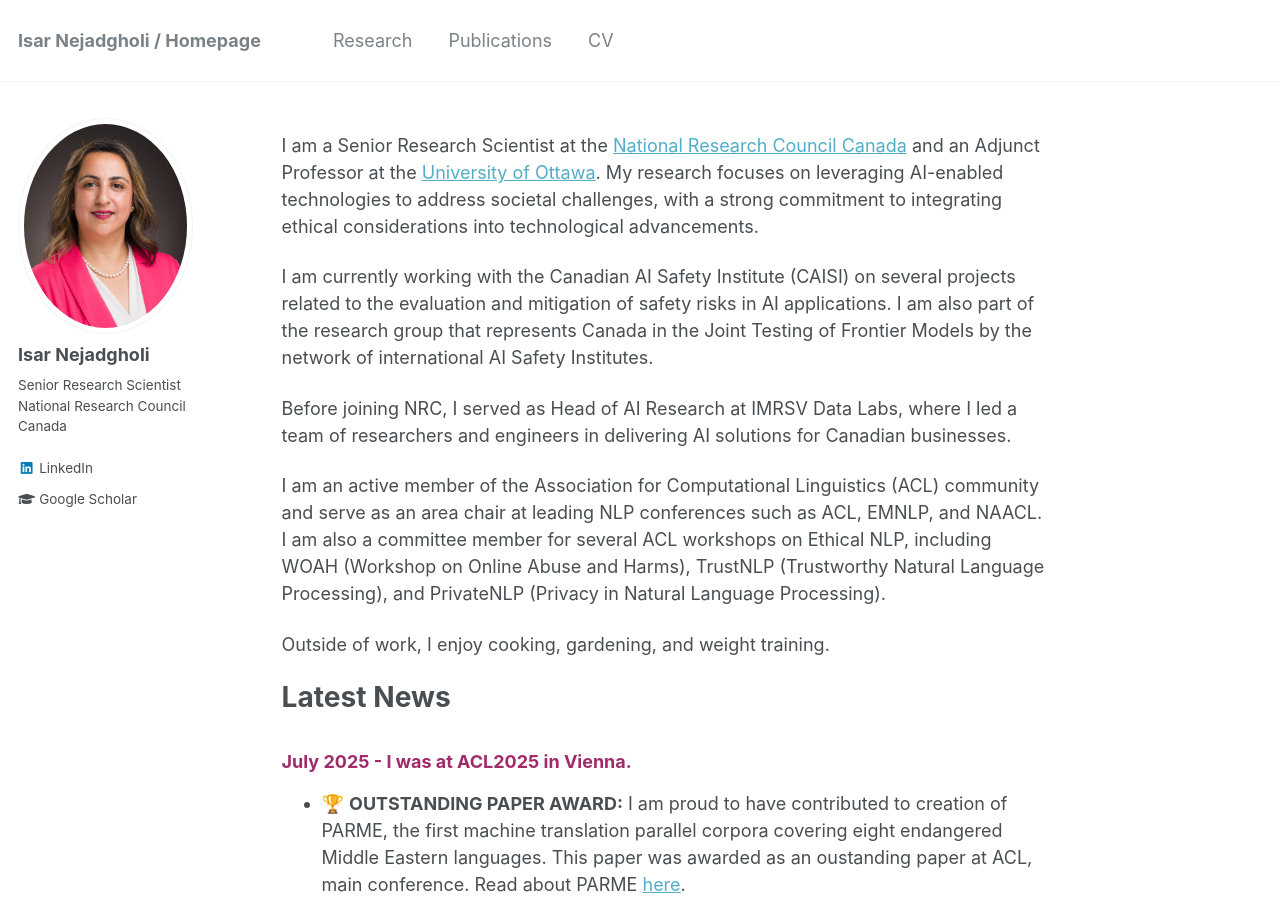
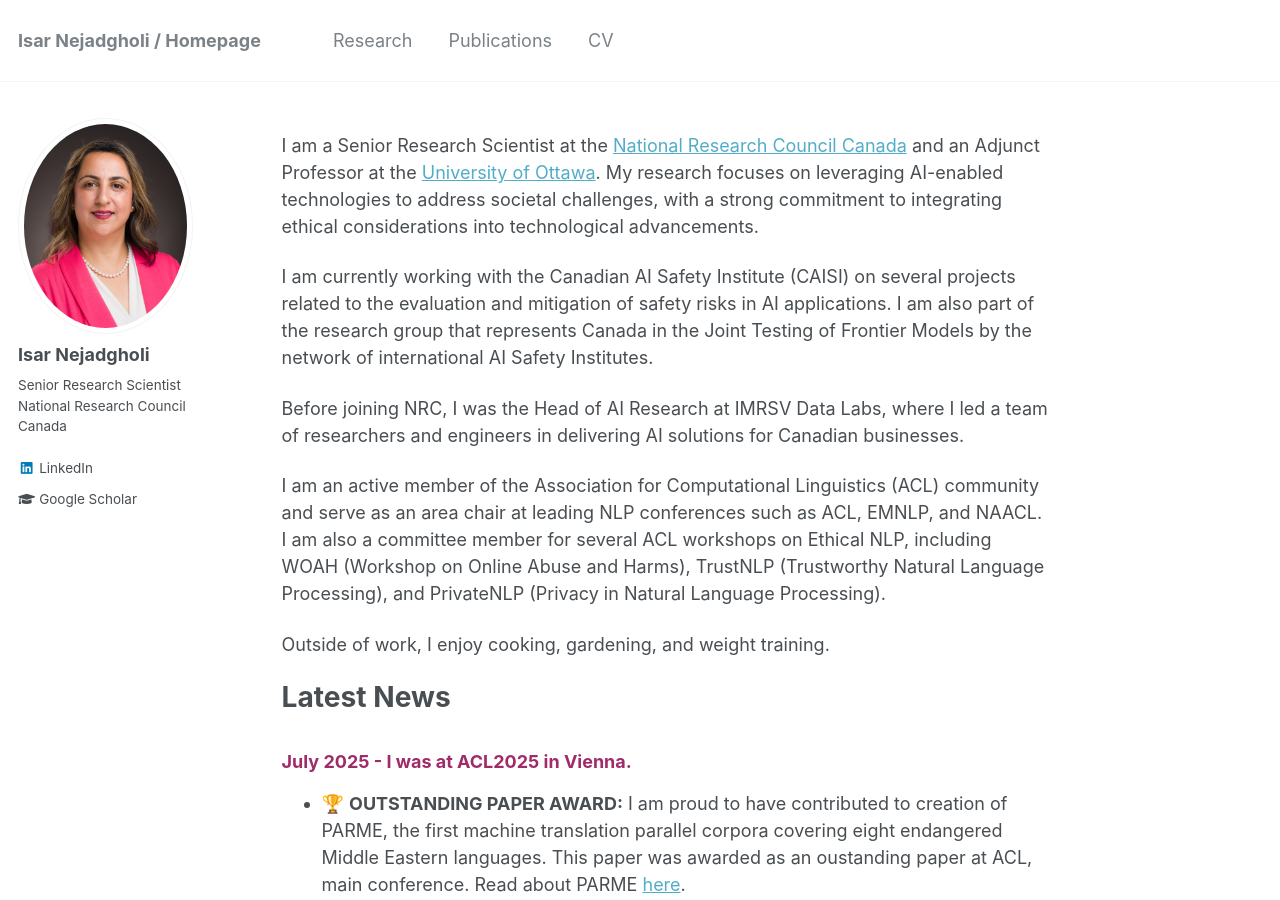
Before and after one commit to IsarNejad/IsarNejad.github.io, a Jekyll site: the page built from _pages/about.md, in a window 1280 px wide and 900 px high. Built offline with Jekyll 4.4.1, drawn with Linux system fonts in a browser that asks for light colours.

Commit message:
Update about.md

```diff
--- a/_pages/about.md
+++ b/_pages/about.md
@@ -12,7 +12,7 @@ I am a Senior Research Scientist at the [National Research Council Canada](https
 
 I am currently working with the Canadian AI Safety Institute (CAISI) on several projects related to the evaluation and mitigation of safety risks in AI applications. I am also part of the research group that represents Canada in the Joint Testing of Frontier Models by the network of international AI Safety Institutes.
 
-Before joining NRC, I served as Head of AI Research at IMRSV Data Labs, where I led a team of researchers and engineers in delivering AI solutions for Canadian businesses.
+Before joining NRC, I was the Head of AI Research at IMRSV Data Labs, where I led a team of researchers and engineers in delivering AI solutions for Canadian businesses.
 
 I am an active member of the Association for Computational Linguistics (ACL) community and serve as an area chair at leading NLP conferences such as ACL, EMNLP, and NAACL. I am also a committee member for several ACL workshops on Ethical NLP, including WOAH (Workshop on Online Abuse and Harms), TrustNLP (Trustworthy Natural Language Processing), and PrivateNLP (Privacy in Natural Language Processing).
 
```
